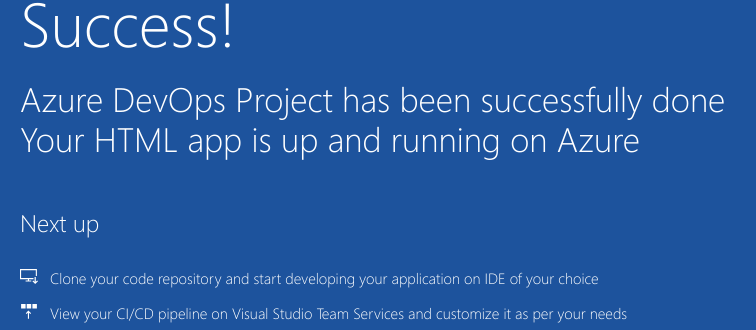
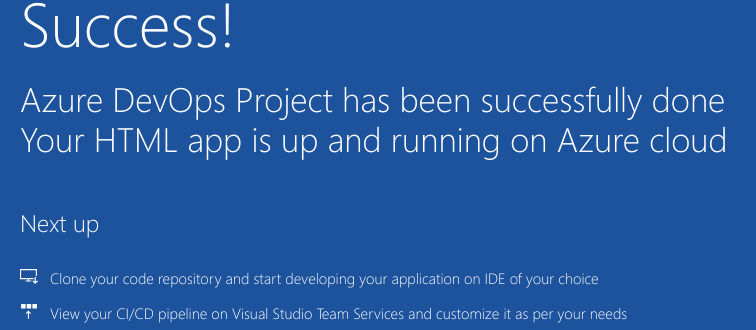
Before and after one commit to psgreddy/Edureka, a plain HTML site: page sample-project/sample-project/index.html in a window 1280 px wide. Shown: the part 392-722 px from the top of the page, 205-961 px from the left. Drawn offline with Linux system fonts and the light colour scheme.

Commit message:
changes made in index.html

```diff
--- a/sample-project/sample-project/index.html
+++ b/sample-project/sample-project/index.html
@@ -20,7 +20,7 @@
             <div class="content-body">
                 <div class="success-text">Success!</div>
                 <div class="description line-1"> Azure DevOps Project has been successfully done</div>
-                <div class="description line-2"> Your HTML app is up and running on Azure</div>
+                <div class="description line-2"> Your HTML app is up and running on Azure cloud</div>
                 <div class="next-steps-container">
                     <div class="next-steps-header">Next up</div>
                     <div class="next-steps-body">
```
